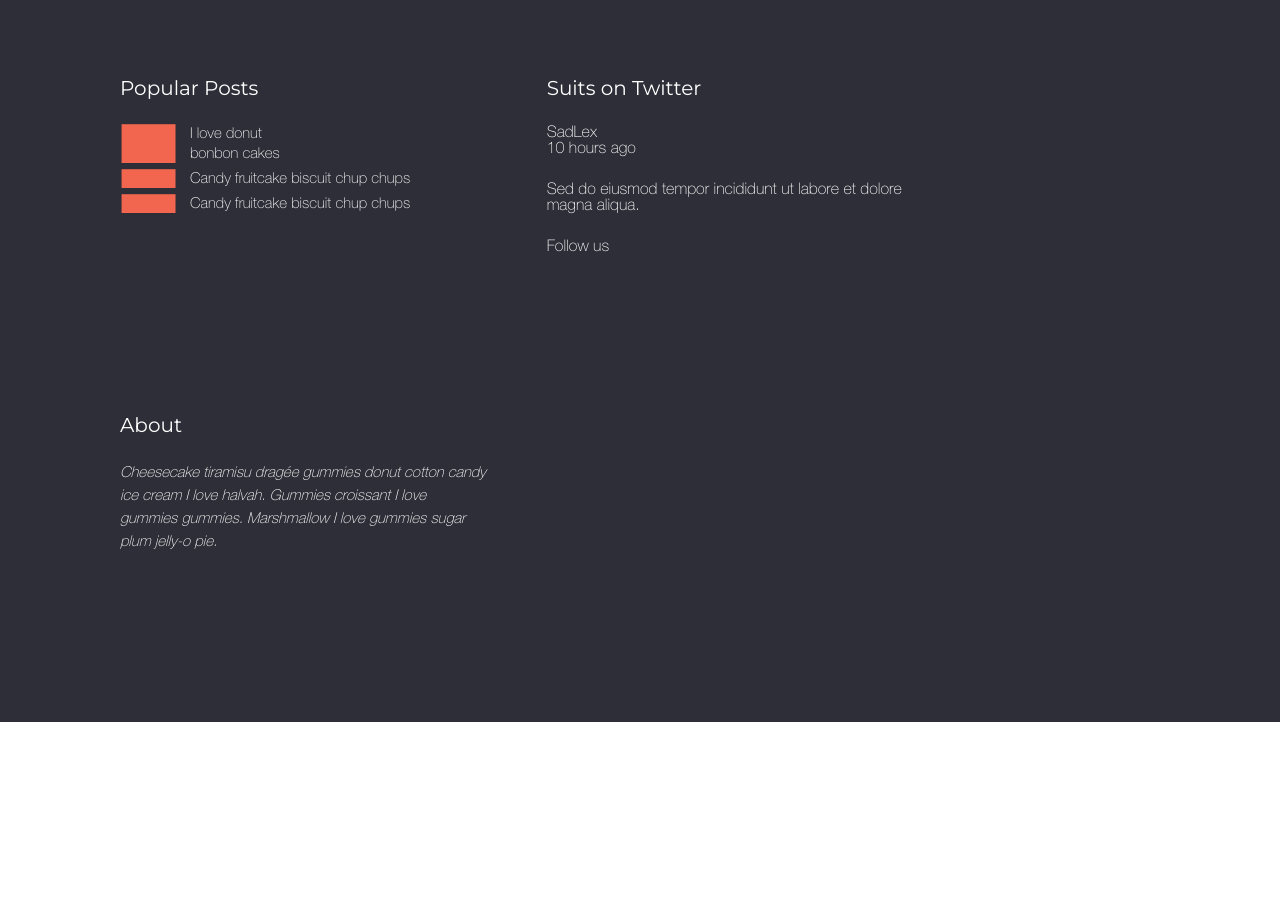
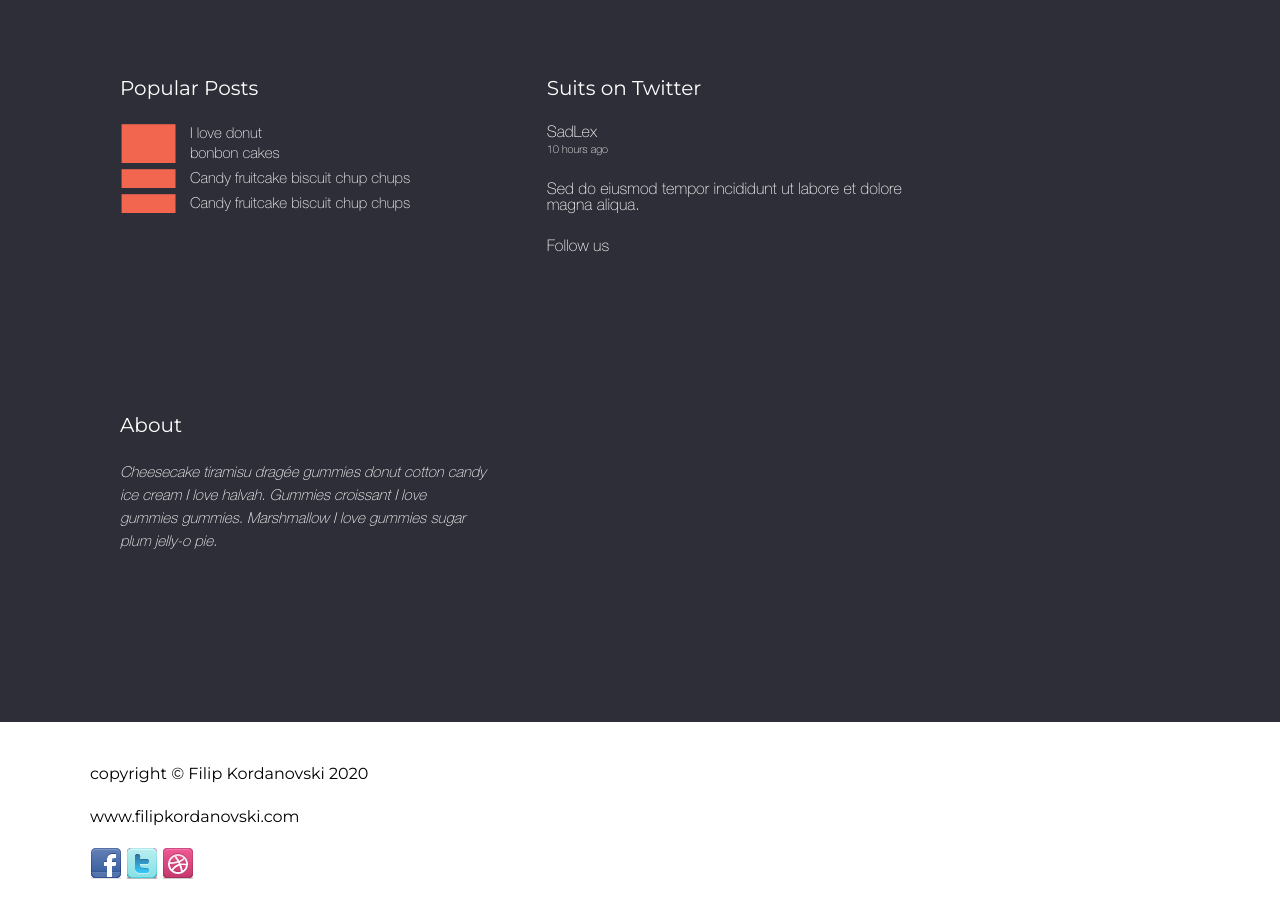
Before and after one commit to MihaiGitHub/PSD-to-HTML, a plain HTML site: page index.html in a window 1280 px wide. Shown: the part 2840-3762 px from the top of the page. Before the commit the page ends 3562 px from the top, so only its background shows below. Drawn offline with Linux system fonts and the light colour scheme.

Commit message:
Create markup for copyright section

```diff
--- a/css/style.css
+++ b/css/style.css
@@ -295,3 +295,7 @@ footer p {
     list-style: none;
     margin-bottom: 25px;
 }
+.smallText {
+    font-size: 11px;
+    margin-top: 5px;
+}
--- a/index.html
+++ b/index.html
@@ -98,6 +98,18 @@
             </div>
         </footer>
 
+        <section class="copyright">
+            <div class="container">
+                <p class="inline cr">copyright &copy; Filip Kordanovski 2020</p>
+                <p class="inline me">www.filipkordanovski.com</p>
+                <div class="inline images">
+                    <img src="img/facebook.png" class="fb">
+                    <img src="img/twitter.png" class="fb">
+                    <img src="img/dribble.png" class="fb">
+                </div>
+            </div>
+        </section>
+
         <!-- jquery first, then javascript -->
         <script src="js/jquery.js"></script>
         <script src="js/main.js"></script>
```
